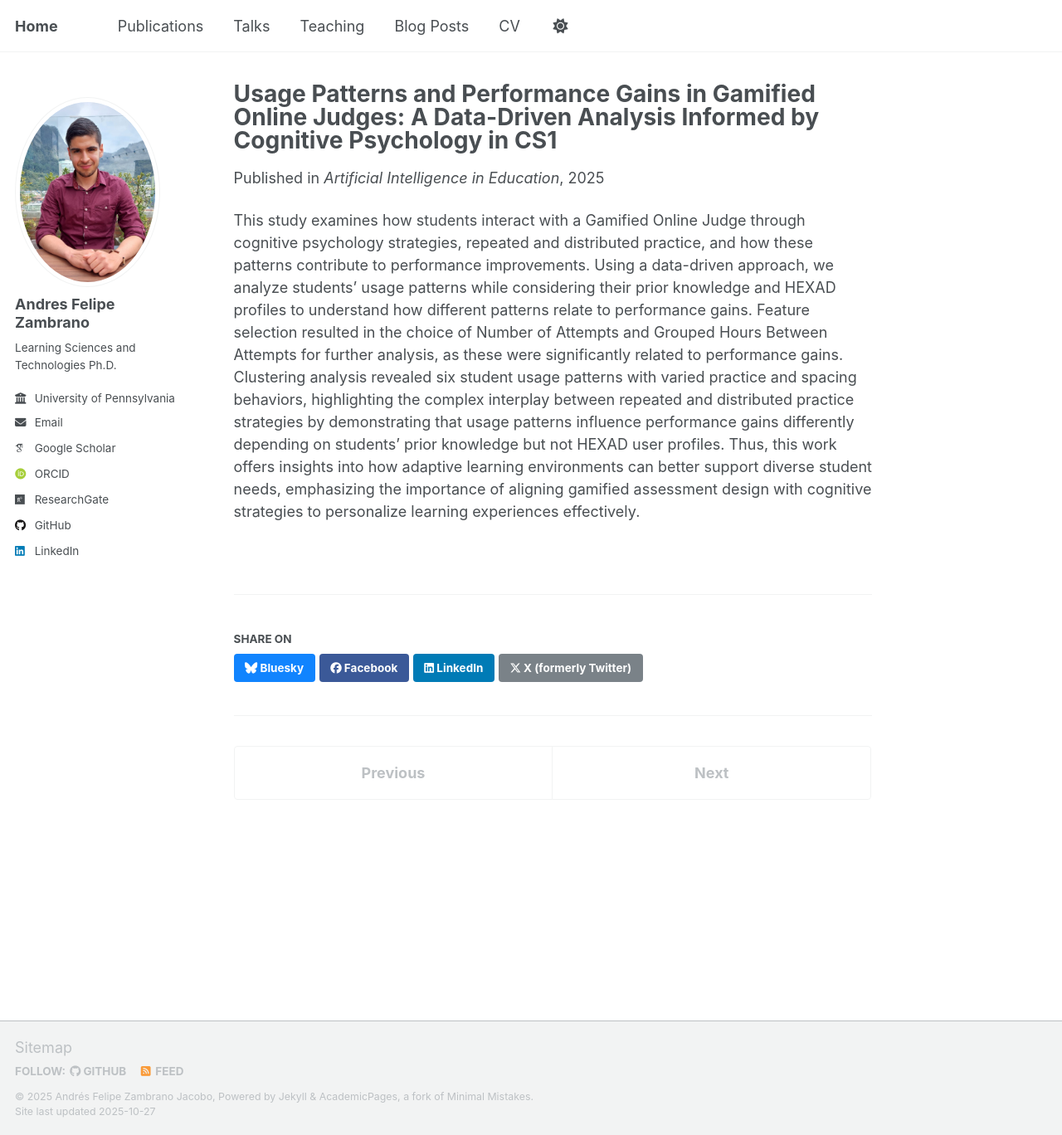
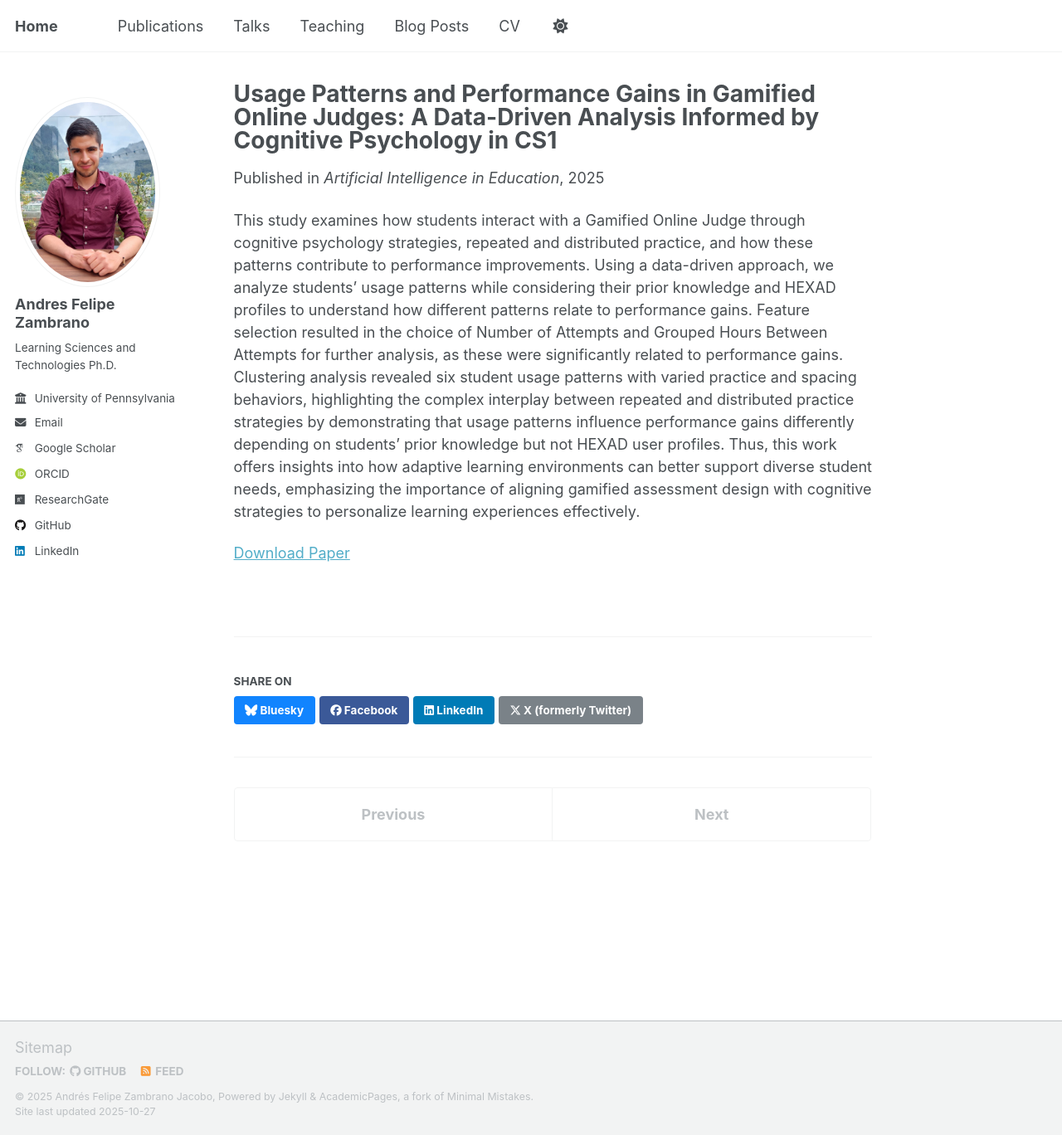
Before and after one commit to afzambrano/afzambrano.github.io, a Jekyll site: the page built from _publications/2025-aied-clustering-runcode.md, in a window 1280 px wide and 1368 px high. Shown: the whole window at 83% size. Built offline with Jekyll 4.4.1, drawn with Linux system fonts in a browser that asks for light colours; some web fonts are replaced; a script that is not in the unit is left out.

Commit message:
Update 2025-aied-clustering-runcode.md

```diff
--- a/_publications/2025-aied-clustering-runcode.md
+++ b/_publications/2025-aied-clustering-runcode.md
@@ -10,3 +10,5 @@ paperurl: 'https://link.springer.com/chapter/10.1007/978-3-031-98465-5_13'
 ---
 
 This study examines how students interact with a Gamified Online Judge through cognitive psychology strategies, repeated and distributed practice, and how these patterns contribute to performance improvements. Using a data-driven approach, we analyze students’ usage patterns while considering their prior knowledge and HEXAD profiles to understand how different patterns relate to performance gains. Feature selection resulted in the choice of Number of Attempts and Grouped Hours Between Attempts for further analysis, as these were significantly related to performance gains. Clustering analysis revealed six student usage patterns with varied practice and spacing behaviors, highlighting the complex interplay between repeated and distributed practice strategies by demonstrating that usage patterns influence performance gains differently depending on students’ prior knowledge but not HEXAD user profiles. Thus, this work offers insights into how adaptive learning environments can better support diverse student needs, emphasizing the importance of aligning gamified assessment design with cognitive strategies to personalize learning experiences effectively.
+
+[Download Paper](https://link.springer.com/chapter/10.1007/978-3-031-98465-5_13)
```
